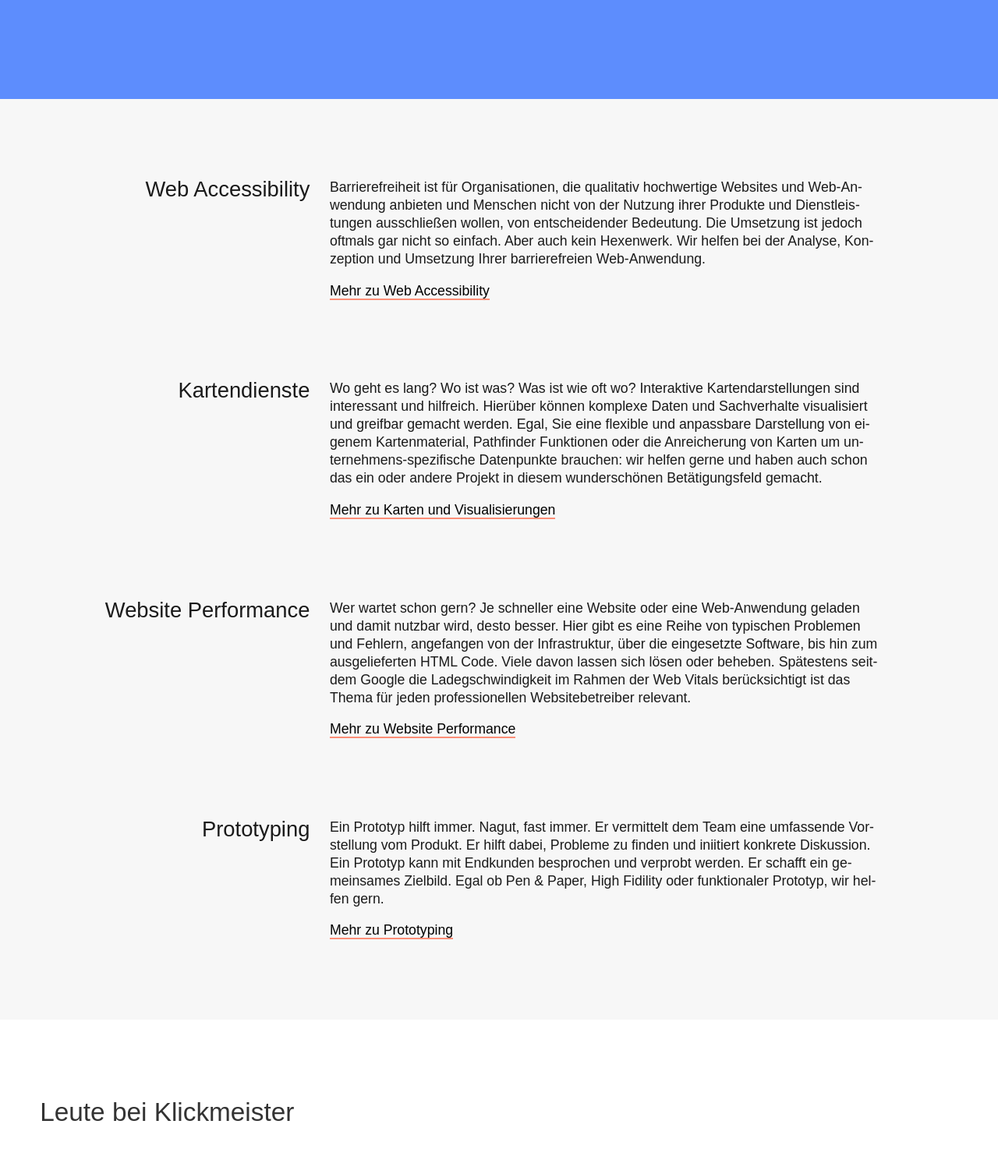
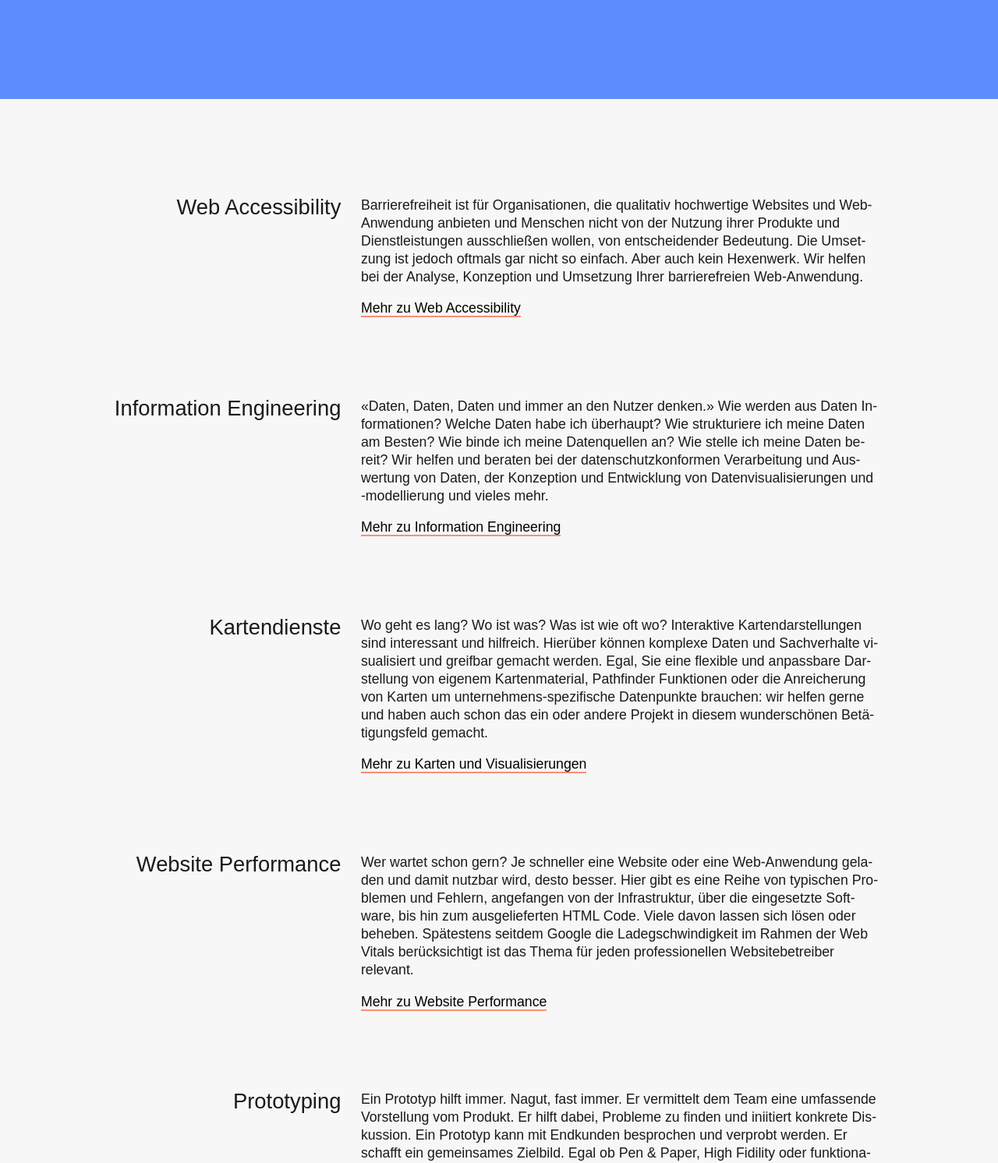
Before and after one commit to Klickmeister/klickmeister.github.io, a Jekyll site: the page built from index.html, in a window 1280 px wide, cut to the strip 607-2099 px from the top of the page. Shown: the whole strip at 78% size. Built offline with Jekyll 4.4.1, drawn with Linux system fonts in a browser that asks for light colours; some web fonts are replaced.

Commit message:
Added Information Engineering

```diff
--- a/_includes/products.html
+++ b/_includes/products.html
@@ -1,9 +1,9 @@
 {% assign products = site.products %}
 
 
-<div class="">
+<ul>
 {% for product in products %}
-    <div class="product-card">
+    <li class="product-card">
         <h3>{{ product.title }}</h3>
         <figure class="product-card__content">
             <img loading="lazy" src="/products/images/{{ product.img }}" alt="{{ product.title }}">
@@ -14,6 +14,6 @@
                 {% endif %}
             </figcaption>
         </figure>
-    </div>
+    </li>
 {% endfor %}
-</div>
+</ul>
--- /dev/null
+++ b/_products/information-engineering.md
@@ -0,0 +1,9 @@
+---
+title: Information Engineering
+img: prototyping.jpeg
+linktext: Mehr zu Information Engineering
+---
+
+«Daten, Daten, Daten und immer an den Nutzer denken.» Wie werden aus Daten Informationen? Welche Daten habe ich überhaupt? Wie strukturiere ich meine Daten am Besten? Wie binde ich meine Datenquellen an? Wie stelle ich meine Daten bereit? Wir helfen und beraten bei der datenschutzkonformen Verarbeitung und Auswertung von Daten, der Konzeption und Entwicklung von Datenvisualisierungen und -modellierung und vieles mehr.
+
+<!-- more -->
--- a/_sass/composition/_base-compostion.scss
+++ b/_sass/composition/_base-compostion.scss
@@ -58,4 +58,13 @@ section,
   & > * + * {
     margin-top: var(--xxl);
   }
+
+  &.is-large {
+    display: flex;
+    justify-content: center;
+
+    & > * {
+      max-width: var(--large-content);
+    }
+  }
 }
--- a/_sass/global/_variables.scss
+++ b/_sass/global/_variables.scss
@@ -92,16 +92,20 @@ https://utopia.fyi/type/calculator/
   --op-strong: 0.75;
   --op-medium: 0.5;
 
-  /* Misc
+  /* Content Sizes
 ---------------------------------------------------------------------------- */
-  --bw: 2px;
-  --text-shadow: 0 0 20px var(--darken);
   --max-width-text: #{$vp-large};
   --max-width-logo: calc(var(--max-width-text) / 3);
   --max-width-content: 50rem;
   --max-col-width: 24rem;
   --max-col-width-small: 18rem;
   --max-col-width-large: 30rem;
+  --large-content: 110ch;
+
+  /* Misc
+---------------------------------------------------------------------------- */
+  --bw: 2px;
+  --text-shadow: 0 0 20px var(--darken);
   --border-width: 2px;
   --border-width-l: 4px;
   --border-width-s: 1px;
--- a/index.html
+++ b/index.html
@@ -12,7 +12,7 @@ class: grid
     {{ content | markdownify }}
 </div>
 
-<div class="section">
+<div class="section is-large">
     {% capture content %}{% include products.html %}{% endcapture %}
     {{ content | markdownify }}
 </div>
```
Also changed, not shown: 3 other files.
